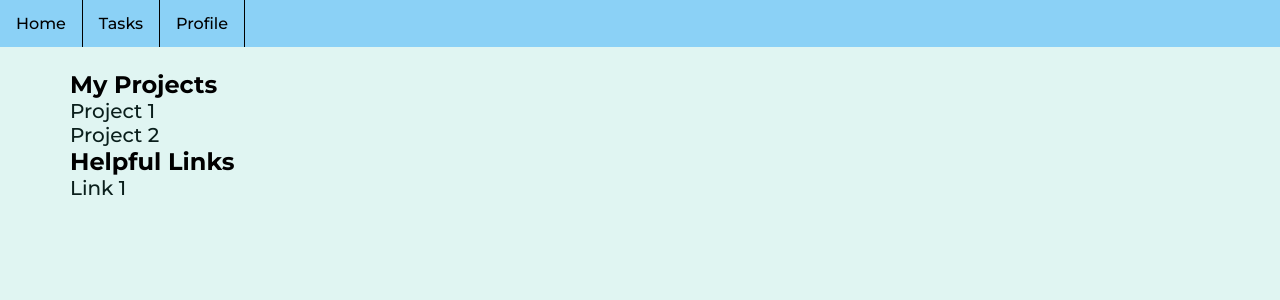
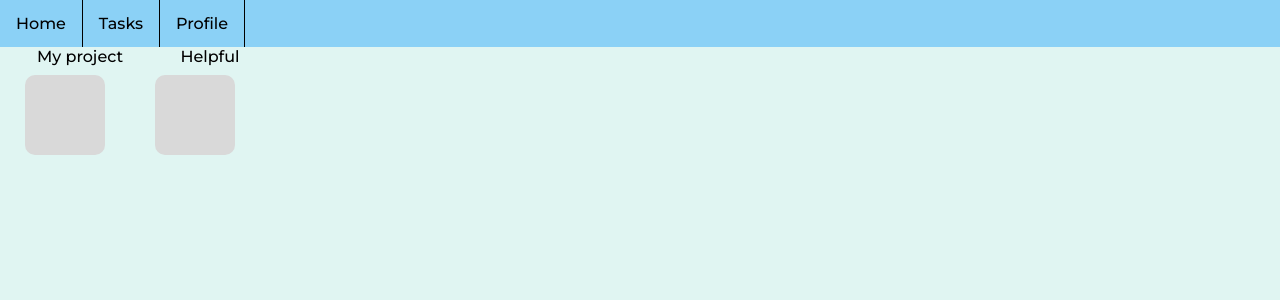
Before and after one commit to baalais/jira_grupa, a React (Create React App) app: page / in a window 1280 px wide. Shown: the top 300 px of the page. Built offline with nearby package versions, Linux system fonts and the light colour scheme.

Commit message:
Pārtaisiju visu

```diff
--- a/src/App.js
+++ b/src/App.js
@@ -8,14 +8,18 @@ export default function App() {
     return (
       <>
       <Header/>
-      <div class="content">
-        <h2>My Projects</h2>
-        <p>Project 1</p>
-        <p>Project 2</p>
+      <div class="mainContainer">
+        <div class="text">My project</div>
+        <div class="square"></div>
+</div>
 
-        <h2>Helpful Links</h2>
-        <p>Link 1</p>
-        </div>
+      <div class="mainContainer">
+        <div class="text">Helpful</div>
+        <div class="square"></div>
+        {/* <div class="square" onclick="goToPage('./Login.css')"></div> */}
+
+      </div>
+
 
       </>
 
--- a/src/functions.js
+++ b/src/functions.js
@@ -66,6 +66,10 @@ function areAllValuesFalse(obj) {
 
 
 
+function goToPage(url) {
+    window.location.href = url;
+}
+
 
 
 export {object_to_urlsearchparams, get_form_object, form_to_obj, is_valid_img_link, areAllValuesFalse};
--- a/src/style/Main.css
+++ b/src/style/Main.css
@@ -30,13 +30,35 @@ body {
 .content {
    padding: 70px;
 }
-/* ul {
-    list-style-type: none;
-    margin: 0;
-    padding: 0;
-    overflow: hidden;
-    background-color: #8BD1F6;
-    position: fixed;
-    top: 0; right: 0; bottom: 0;
+
+.mainContainer {
+    position: relative;
+    display: flex;
+    justify-content: space-between;
+    margin-top: 50px;
+    flex-direction: column;
+    padding: 15px;
+
+
+}
+
+.square {
+    display: flex;
+    flex-direction: column;
+    justify-content: center;
+    background-color: #D9D9D9;
+    width: 80px;
+    height: 80px;
+    margin: 10px;
+    border-radius: 10px;
+    cursor: pointer;
+
+}
+
+.text {
+    position: absolute;
+    top: -3px;
     width: 100%;
-} */
+    text-align: center;
+
+}
```
